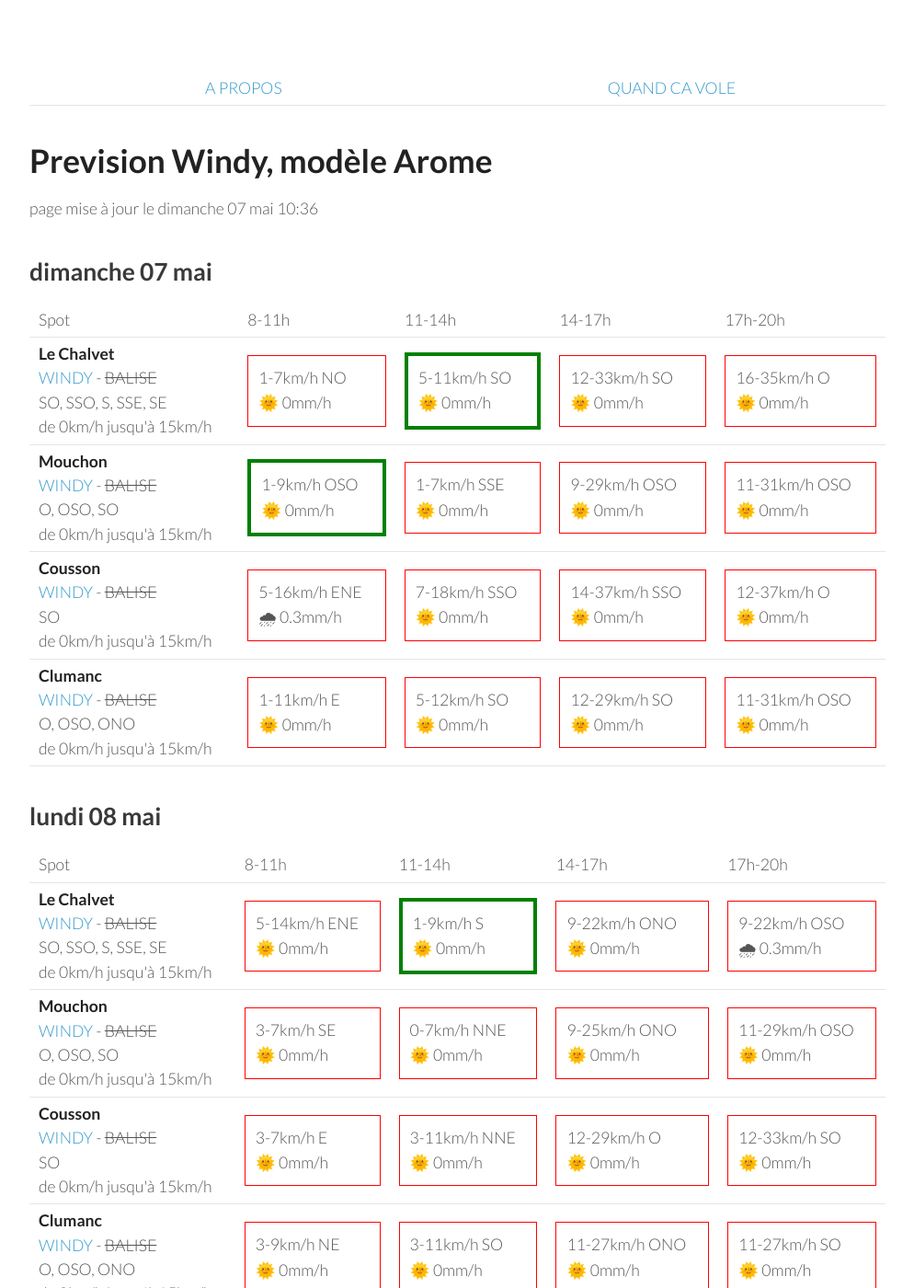
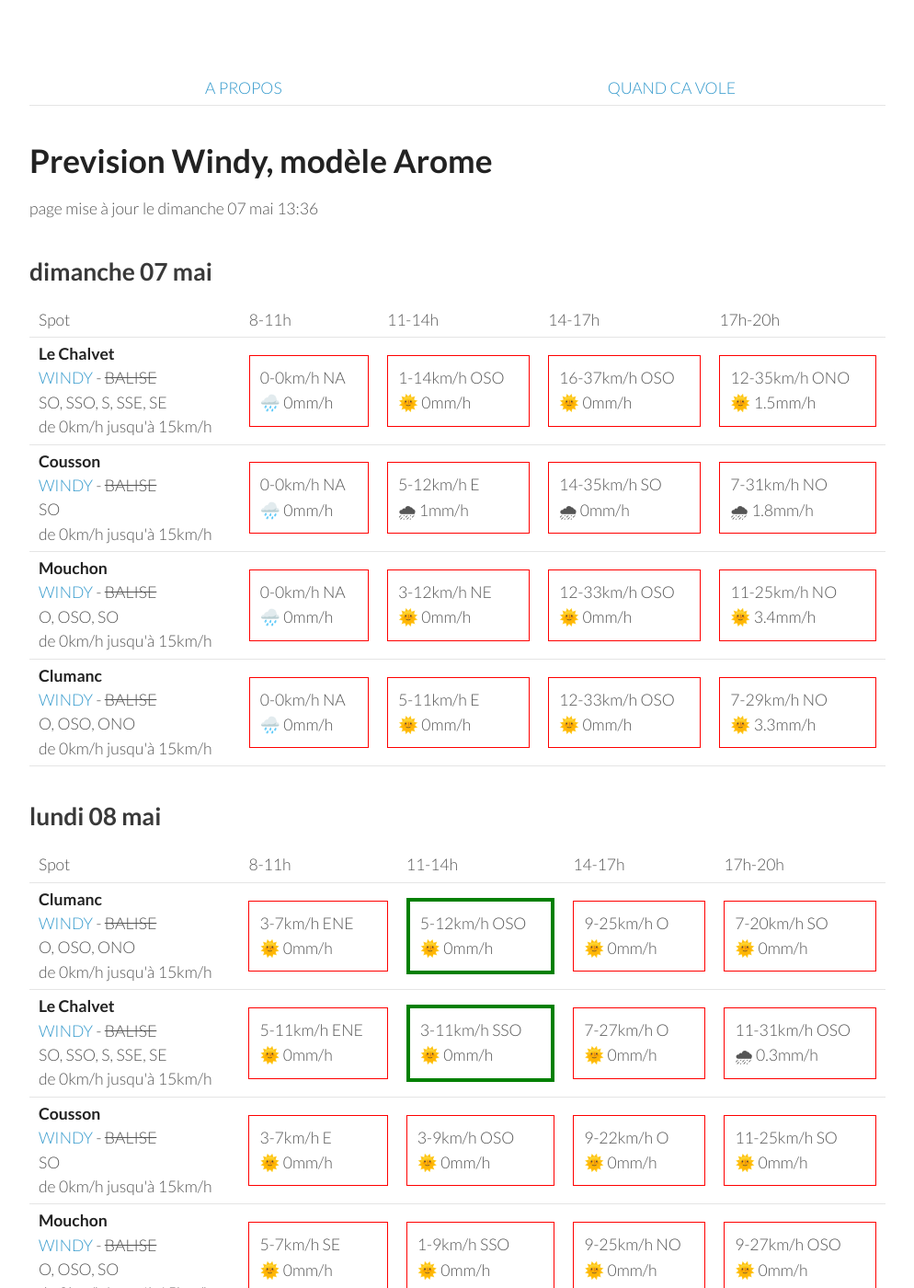
Before and after one commit to parapente-dans-le-nord/parapente-dans-le-nord.github.io, a Jekyll site: the page built from saint_andre.markdown, in a window 1280 px wide and 1400 px high. Shown: the whole window at 92% size, without its empty margins (26-1020 px from the left). Built offline with Jekyll 4.4.1, drawn with Linux system fonts in a browser that asks for light colours.

Commit message:
update index.markdown

```diff
--- a/saint_andre.markdown
+++ b/saint_andre.markdown
@@ -7,7 +7,7 @@ title:  "Tous les spots"
 {: .links}
 
 # Prevision Windy, modèle Arome
-page mise à jour le dimanche 07 mai 10:36
+page mise à jour le dimanche 07 mai 13:36
 
 ## dimanche 07 mai
 
@@ -24,41 +24,37 @@ page mise à jour le dimanche 07 mai 10:36
 <tr>
         <td><strong>Le Chalvet</strong><br><a href="https://windy.com/43.979/6.480?43.866,6.480,10,m:eSsaglX">WINDY</a> - <span class="no-balise"> BALISE </span><br> <span class="vent-favorable">SO, SSO, S, SSE, SE</span><br><span class="force-vent">de 0km/h jusqu'à 15km/h</span> </td>
 
-            <td><div class="not-flyable"><p>1-7km/h NO</p><p>🌞 0mm/h</p></div></td>
-            <td><div class="flyable"><p>5-11km/h SO</p><p>🌞 0mm/h</p></div></td>
-            <td><div class="not-flyable"><p>12-33km/h SO</p><p>🌞 0mm/h</p></div></td>
-            <td><div class="not-flyable"><p>16-35km/h O</p><p>🌞 0mm/h</p></div></td>
+            <td><div class="not-flyable"><p>0-0km/h NA</p><p>🌧️ 0mm/h</p></div></td>
+            <td><div class="not-flyable"><p>1-14km/h OSO</p><p>🌞 0mm/h</p></div></td>
+            <td><div class="not-flyable"><p>16-37km/h OSO</p><p>🌞 0mm/h</p></div></td>
+            <td><div class="not-flyable"><p>12-35km/h ONO</p><p>🌞 1.5mm/h</p></div></td>
 
+    </tr>
+<tr>
+        <td><strong>Cousson</strong><br><a href="https://windy.com/44.054/6.240?43.940,6.241,10,m:eSAaglz">WINDY</a> - <span class="no-balise"> BALISE </span><br> <span class="vent-favorable">SO</span><br><span class="force-vent">de 0km/h jusqu'à 15km/h</span> </td>
+
+            <td><div class="not-flyable"><p>0-0km/h NA</p><p>🌧️ 0mm/h</p></div></td>
+            <td><div class="not-flyable"><p>5-12km/h E</p><p>🌧 1mm/h</p></div></td>
+            <td><div class="not-flyable"><p>14-35km/h SO</p><p>🌧 0mm/h</p></div></td>
+            <td><div class="not-flyable"><p>7-31km/h NO</p><p>🌧 1.8mm/h</p></div></td>
 
     </tr>
 <tr>
         <td><strong>Mouchon</strong><br><a href="https://windy.com/43.992/6.424?43.878,6.425,10,m:eSuaglR">WINDY</a> - <span class="no-balise"> BALISE </span><br> <span class="vent-favorable">O, OSO, SO</span><br><span class="force-vent">de 0km/h jusqu'à 15km/h</span> </td>
 
-            <td><div class="flyable"><p>1-9km/h OSO</p><p>🌞 0mm/h</p></div></td>
-            <td><div class="not-flyable"><p>1-7km/h SSE</p><p>🌞 0mm/h</p></div></td>
-            <td><div class="not-flyable"><p>9-29km/h OSO</p><p>🌞 0mm/h</p></div></td>
-            <td><div class="not-flyable"><p>11-31km/h OSO</p><p>🌞 0mm/h</p></div></td>
-
-
-    </tr>
-<tr>
-        <td><strong>Cousson</strong><br><a href="https://windy.com/44.054/6.240?43.940,6.241,10,m:eSAaglz">WINDY</a> - <span class="no-balise"> BALISE </span><br> <span class="vent-favorable">SO</span><br><span class="force-vent">de 0km/h jusqu'à 15km/h</span> </td>
-
-            <td><div class="not-flyable"><p>5-16km/h ENE</p><p>🌧 0.3mm/h</p></div></td>
-            <td><div class="not-flyable"><p>7-18km/h SSO</p><p>🌞 0mm/h</p></div></td>
-            <td><div class="not-flyable"><p>14-37km/h SSO</p><p>🌞 0mm/h</p></div></td>
-            <td><div class="not-flyable"><p>12-37km/h O</p><p>🌞 0mm/h</p></div></td>
-
+            <td><div class="not-flyable"><p>0-0km/h NA</p><p>🌧️ 0mm/h</p></div></td>
+            <td><div class="not-flyable"><p>3-12km/h NE</p><p>🌞 0mm/h</p></div></td>
+            <td><div class="not-flyable"><p>12-33km/h OSO</p><p>🌞 0mm/h</p></div></td>
+            <td><div class="not-flyable"><p>11-25km/h NO</p><p>🌞 3.4mm/h</p></div></td>
 
     </tr>
 <tr>
         <td><strong>Clumanc</strong><br><a href="https://windy.com/44.027/6.402?43.914,6.403,10,m:eSxaglP">WINDY</a> - <span class="no-balise"> BALISE </span><br> <span class="vent-favorable">O, OSO, ONO</span><br><span class="force-vent">de 0km/h jusqu'à 15km/h</span> </td>
 
-            <td><div class="not-flyable"><p>1-11km/h E</p><p>🌞 0mm/h</p></div></td>
-            <td><div class="not-flyable"><p>5-12km/h SO</p><p>🌞 0mm/h</p></div></td>
-            <td><div class="not-flyable"><p>12-29km/h SO</p><p>🌞 0mm/h</p></div></td>
-            <td><div class="not-flyable"><p>11-31km/h OSO</p><p>🌞 0mm/h</p></div></td>
-
+            <td><div class="not-flyable"><p>0-0km/h NA</p><p>🌧️ 0mm/h</p></div></td>
+            <td><div class="not-flyable"><p>5-11km/h E</p><p>🌞 0mm/h</p></div></td>
+            <td><div class="not-flyable"><p>12-33km/h OSO</p><p>🌞 0mm/h</p></div></td>
+            <td><div class="not-flyable"><p>7-29km/h NO</p><p>🌞 3.3mm/h</p></div></td>
 
     </tr>
 
@@ -78,22 +74,22 @@ page mise à jour le dimanche 07 mai 10:36
       <td>17h-20h</td>
     </tr>
 <tr>
-        <td><strong>Le Chalvet</strong><br><a href="https://windy.com/43.979/6.480?43.866,6.480,10,m:eSsaglX">WINDY</a> - <span class="no-balise"> BALISE </span><br> <span class="vent-favorable">SO, SSO, S, SSE, SE</span><br><span class="force-vent">de 0km/h jusqu'à 15km/h</span> </td>
+        <td><strong>Clumanc</strong><br><a href="https://windy.com/44.027/6.402?43.914,6.403,10,m:eSxaglP">WINDY</a> - <span class="no-balise"> BALISE </span><br> <span class="vent-favorable">O, OSO, ONO</span><br><span class="force-vent">de 0km/h jusqu'à 15km/h</span> </td>
 
-            <td><div class="not-flyable"><p>5-14km/h ENE</p><p>🌞 0mm/h</p></div></td>
-            <td><div class="flyable"><p>1-9km/h S</p><p>🌞 0mm/h</p></div></td>
-            <td><div class="not-flyable"><p>9-22km/h ONO</p><p>🌞 0mm/h</p></div></td>
-            <td><div class="not-flyable"><p>9-22km/h OSO</p><p>🌧 0.3mm/h</p></div></td>
+            <td><div class="not-flyable"><p>3-7km/h ENE</p><p>🌞 0mm/h</p></div></td>
+            <td><div class="flyable"><p>5-12km/h OSO</p><p>🌞 0mm/h</p></div></td>
+            <td><div class="not-flyable"><p>9-25km/h O</p><p>🌞 0mm/h</p></div></td>
+            <td><div class="not-flyable"><p>7-20km/h SO</p><p>🌞 0mm/h</p></div></td>
 
 
     </tr>
 <tr>
-        <td><strong>Mouchon</strong><br><a href="https://windy.com/43.992/6.424?43.878,6.425,10,m:eSuaglR">WINDY</a> - <span class="no-balise"> BALISE </span><br> <span class="vent-favorable">O, OSO, SO</span><br><span class="force-vent">de 0km/h jusqu'à 15km/h</span> </td>
+        <td><strong>Le Chalvet</strong><br><a href="https://windy.com/43.979/6.480?43.866,6.480,10,m:eSsaglX">WINDY</a> - <span class="no-balise"> BALISE </span><br> <span class="vent-favorable">SO, SSO, S, SSE, SE</span><br><span class="force-vent">de 0km/h jusqu'à 15km/h</span> </td>
 
-            <td><div class="not-flyable"><p>3-7km/h SE</p><p>🌞 0mm/h</p></div></td>
-            <td><div class="not-flyable"><p>0-7km/h NNE</p><p>🌞 0mm/h</p></div></td>
-            <td><div class="not-flyable"><p>9-25km/h ONO</p><p>🌞 0mm/h</p></div></td>
-            <td><div class="not-flyable"><p>11-29km/h OSO</p><p>🌞 0mm/h</p></div></td>
+            <td><div class="not-flyable"><p>5-11km/h ENE</p><p>🌞 0mm/h</p></div></td>
+            <td><div class="flyable"><p>3-11km/h SSO</p><p>🌞 0mm/h</p></div></td>
+            <td><div class="not-flyable"><p>7-27km/h O</p><p>🌞 0mm/h</p></div></td>
+            <td><div class="not-flyable"><p>11-31km/h OSO</p><p>🌧 0.3mm/h</p></div></td>
 
 
     </tr>
@@ -101,19 +97,19 @@ page mise à jour le dimanche 07 mai 10:36
         <td><strong>Cousson</strong><br><a href="https://windy.com/44.054/6.240?43.940,6.241,10,m:eSAaglz">WINDY</a> - <span class="no-balise"> BALISE </span><br> <span class="vent-favorable">SO</span><br><span class="force-vent">de 0km/h jusqu'à 15km/h</span> </td>
 
             <td><div class="not-flyable"><p>3-7km/h E</p><p>🌞 0mm/h</p></div></td>
-            <td><div class="not-flyable"><p>3-11km/h NNE</p><p>🌞 0mm/h</p></div></td>
-            <td><div class="not-flyable"><p>12-29km/h O</p><p>🌞 0mm/h</p></div></td>
-            <td><div class="not-flyable"><p>12-33km/h SO</p><p>🌞 0mm/h</p></div></td>
+            <td><div class="not-flyable"><p>3-9km/h OSO</p><p>🌞 0mm/h</p></div></td>
+            <td><div class="not-flyable"><p>9-22km/h O</p><p>🌞 0mm/h</p></div></td>
+            <td><div class="not-flyable"><p>11-25km/h SO</p><p>🌞 0mm/h</p></div></td>
 
 
     </tr>
 <tr>
-        <td><strong>Clumanc</strong><br><a href="https://windy.com/44.027/6.402?43.914,6.403,10,m:eSxaglP">WINDY</a> - <span class="no-balise"> BALISE </span><br> <span class="vent-favorable">O, OSO, ONO</span><br><span class="force-vent">de 0km/h jusqu'à 15km/h</span> </td>
+        <td><strong>Mouchon</strong><br><a href="https://windy.com/43.992/6.424?43.878,6.425,10,m:eSuaglR">WINDY</a> - <span class="no-balise"> BALISE </span><br> <span class="vent-favorable">O, OSO, SO</span><br><span class="force-vent">de 0km/h jusqu'à 15km/h</span> </td>
 
-            <td><div class="not-flyable"><p>3-9km/h NE</p><p>🌞 0mm/h</p></div></td>
-            <td><div class="not-flyable"><p>3-11km/h SO</p><p>🌞 0mm/h</p></div></td>
-            <td><div class="not-flyable"><p>11-27km/h ONO</p><p>🌞 0mm/h</p></div></td>
-            <td><div class="not-flyable"><p>11-27km/h SO</p><p>🌞 0mm/h</p></div></td>
+            <td><div class="not-flyable"><p>5-7km/h SE</p><p>🌞 0mm/h</p></div></td>
+            <td><div class="not-flyable"><p>1-9km/h SSO</p><p>🌞 0mm/h</p></div></td>
+            <td><div class="not-flyable"><p>9-25km/h NO</p><p>🌞 0mm/h</p></div></td>
+            <td><div class="not-flyable"><p>9-27km/h OSO</p><p>🌞 0mm/h</p></div></td>
 
 
     </tr>
```
